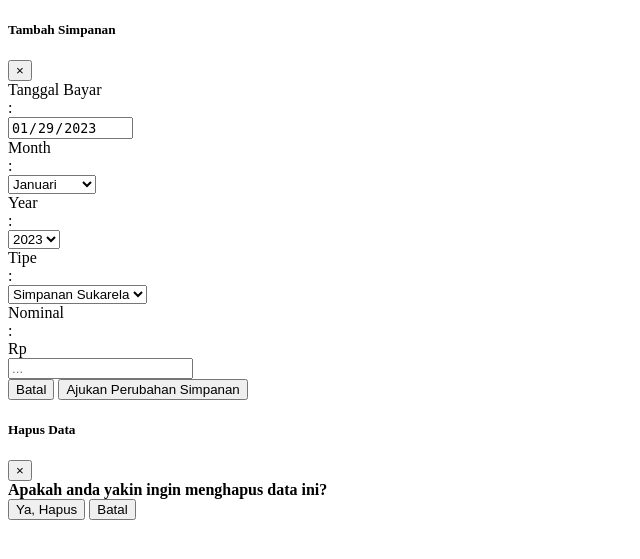
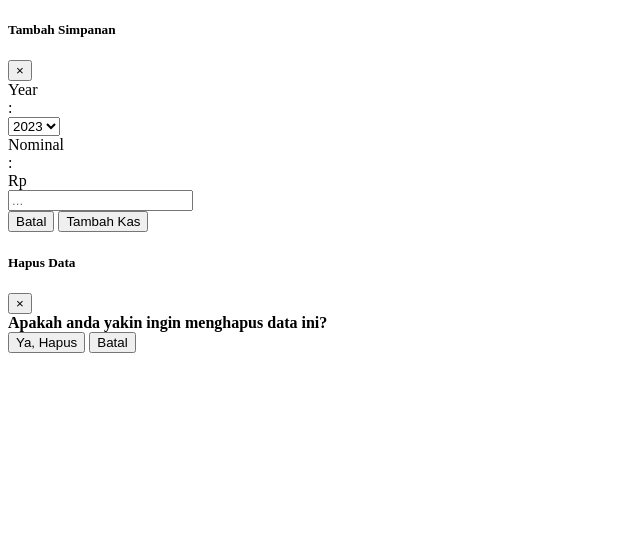
Before and after one commit to faizinkholiq/koperassi_3, a PHP site: the page made by application/views/kas/index.php in a window 1280 px wide. Shown: the part 103-662 px from the top of the page, without its empty margins (0-640 px from the left). Run offline with PHP 8.4, Linux system fonts and the light colour scheme; the template is opened without the code that fills it, so the values that code supplies are empty.

Commit message:
update kas

```diff
--- a/application/views/kas/index.php
+++ b/application/views/kas/index.php
@@ -62,46 +62,14 @@
                 <div class="row mb-4 mt-4">
                     <div class="col-lg-12">
                         <input id="IDTextInput" type="hidden" name="id" value="">
-                        <input id="personTextInput" type="hidden" name="person" value="<?= $person_id; ?>">
-                        <div class="row mb-3">
-                            <div class="col-lg-3">Tanggal Bayar</div>
-                            <div class="col-lg-1 text-right">:</div>
-                            <div class="col-lg-5">
-                                <input type="date" class="form-control form-control-user" id="tglDateInput" name="date"
-                                    value="<?= date('Y-m-d') ?>" readonly>
-                            </div>
-                        </div>
-                        <div class="row mb-3">
-                            <div class="col-lg-3">Month</div>
-                            <div class="col-lg-1 text-right">:</div>
-                            <div class="col-lg-7">
-                                <select class="form-control" id="monthCombo" name="month">
-                                    <?php
-                                      $months = ['Januari', 'Februari', 'Maret', 'April', 'May', 'Juni', 'Juli', 'Agustus', 'September', 'Oktober', 'November', 'Desember'];
-                                      foreach($months as $key => $item): ?>
-                                      <option value="<?= $key+1 ?>"><?= $item ?></option>
-                                    <?php endforeach; ?>
-                                </select>
-                            </div>
-                        </div>
                         <div class="row mb-3">
                             <div class="col-lg-3">Year</div>
                             <div class="col-lg-1 text-right">:</div>
-                            <div class="col-lg-7">
+                            <div class="col-lg-5">
                                 <select class="form-control" id="yearCombo" name="year">
                                     <?php for($i = date('Y'); $i <= date('Y')+5; $i++): ?>
                                     <option value="<?= $i ?>" <?= ($i == date('Y'))? 'selected' : '' ?>><?= $i ?></option>
                                     <?php endfor; ?>
-                                </select>
-                            </div>
-                        </div>
-                        <div class="row mb-3">
-                            <div class="col-lg-3">Tipe</div>
-                            <div class="col-lg-1 text-right">:</div>
-                            <div class="col-lg-5">
-                                <select class="form-control" id="tipeCombo" name="type">
-                                    <option value="Sukarela">Simpanan Sukarela</option>
-                                    <option value="Investasi">Investasi</option>
                                 </select>
                             </div>
                         </div>
@@ -113,7 +81,7 @@
                                     <div class="input-group-prepend">
                                         <div class="input-group-text">Rp</div>
                                     </div>
-                                    <input type="text" class="form-control" id="nominalTextInput" name="balance" placeholder="...">
+                                    <input type="text" class="form-control" id="nominalTextInput" name="debet" placeholder="...">
                                 </div>
                             </div>
                         </div>
@@ -122,7 +90,7 @@
             </div>
             <div class="modal-footer">
                 <button type="button" class="btn btn-danger mt-4 mb-4" data-dismiss="modal">Batal</button>
-                <button type="submit" class="btn btn-success mt-4 mb-4 ml-2 mr-4"> Ajukan Perubahan Simpanan <i class="ml-2 fas fa-chevron-right"></i></button>
+                <button type="submit" class="btn btn-success mt-4 mb-4 ml-2 mr-4"> Tambah Kas <i class="ml-2 fas fa-chevron-right"></i></button>
             </div>
             </form>
         </div>
```
